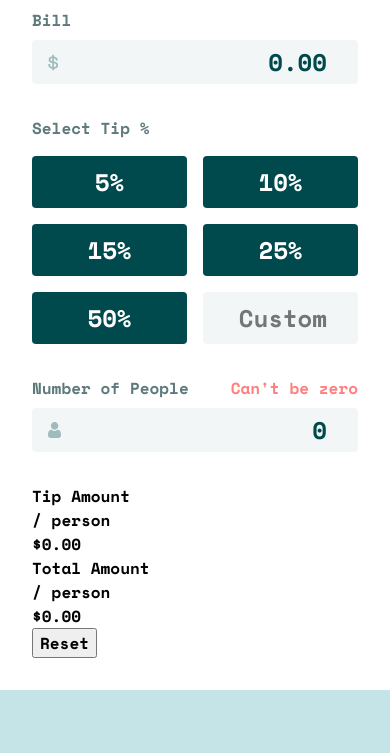
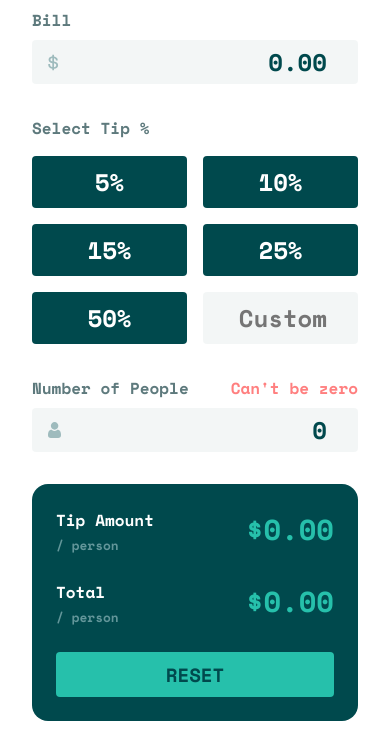
Before and after one commit to aronsn/tip-calculator-app, a plain HTML site: page index.html in a window 390 px wide. Shown: the part 158-911 px from the top of the page. Before the commit the page ends 848 px from the top, so only its background shows below. Drawn offline with Linux system fonts and the light colour scheme.

Commit message:
feat: finalize styling of components and mobile-first design

```diff
--- a/index.html
+++ b/index.html
@@ -1,5 +1,5 @@
 <!DOCTYPE html>
-<html lang="en">
+<html lang="en" font-size="24px">
 
 <head>
   <meta charset="UTF-8">
@@ -70,14 +70,14 @@
       </form>
 
       <div class="tip-results">
-        <div>
-          <p>Tip Amount<br /><span>/ person</span></p>
-          <p>$<span>0.00</span></p>
+        <div class="flex">
+          <p class="label-amount">Tip Amount<br /><span>/ person</span></p>
+          <p class="result">$<span>0.00</span></p>
         </div>
 
-        <div>
-          <p>Total Amount<br /><span>/ person</span></p>
-          <p>$<span>0.00</span></p>
+        <div class="flex">
+          <p class="label-amount">Total<br /><span>/ person</span></p>
+          <p class="result">$<span>0.00</span></p>
         </div>
 
         <button>Reset</button>
--- a/style.css
+++ b/style.css
@@ -15,8 +15,11 @@
     --light-grayish-cyan: 185, 41%, 84%;
     --white: 0, 0%, 100%;
 
+    /* hsl */
+    --hsl-active-state: hsl(172, 67%, 80%);
+
     /* Typography */
-    --fs-form-inputs: 24px;
+    --fs-form-inputs: 1.5rem;
     --fw-regular: 400;
     --fw-bold: 700;
 
@@ -50,7 +53,6 @@ svg {
 body {
     font-family: 'Space Mono', sans-serif;
     background-color: hsl(var(--light-grayish-cyan));
-
 }
 
 img {
@@ -152,13 +154,13 @@ input:focus {
     font-weight: var(--fw-bold);
     border-radius: 4px;
     padding: 8px 0;
-
 }
 
 .radio-button label:hover {
-    background-color: hsla(var(--strong-cyan), 0.5);
+    background-color: var(--hsl-active-state);
     color: hsl(var(--very-dark-cyan));
     transition: ease 0.2s;
+    cursor: pointer;
 }
 
 .radio-button input:checked~label {
@@ -167,6 +169,45 @@ input:focus {
     transition: ease 0.1s;
 }
 
+/* Tip results card */
+.tip-results {
+    background-color: hsl(var(--very-dark-cyan));
+    padding: var(--spacing-md);
+    border-radius: 16px;
+}
+
+.label-amount {
+    color: hsl(var(--white));
+    margin-bottom: var(--spacing-md);
+}
+
+.label-amount span {
+    color: hsla(var(--light-grayish-cyan), 0.5);
+    font-size: 0.8rem;
+}
+
+.result {
+    color: hsl(var(--strong-cyan));
+    font-size: 1.8rem;
+}
+
+button {
+    border: none;
+    width: 100%;
+    color: hsl(var(--very-dark-cyan));
+    background-color: hsl(var(--strong-cyan));
+    /* background-color: hsl(var(--strong-cyan)); */
+    border-radius: 4px;
+    font-size: 1.2rem;
+    text-transform: uppercase;
+    padding: var(--spacing-xs);
+}
+
+button:hover {
+    background-color: var(--hsl-active-state);
+    transition: ease 0.1s;
+    cursor: pointer;
+}
 
 @media(min-width: 376px) {
     .tip-container {
```
